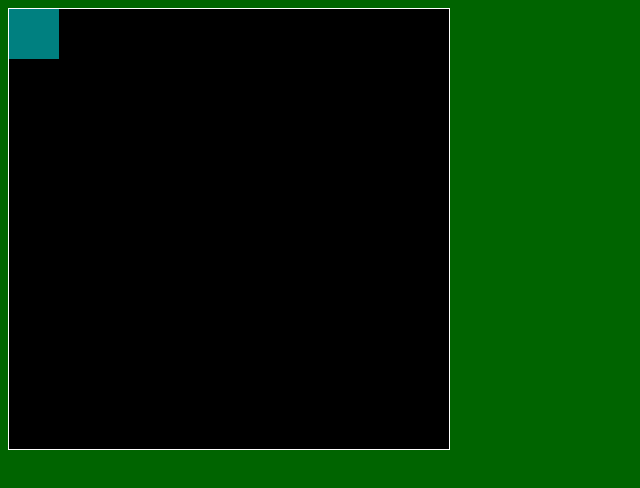
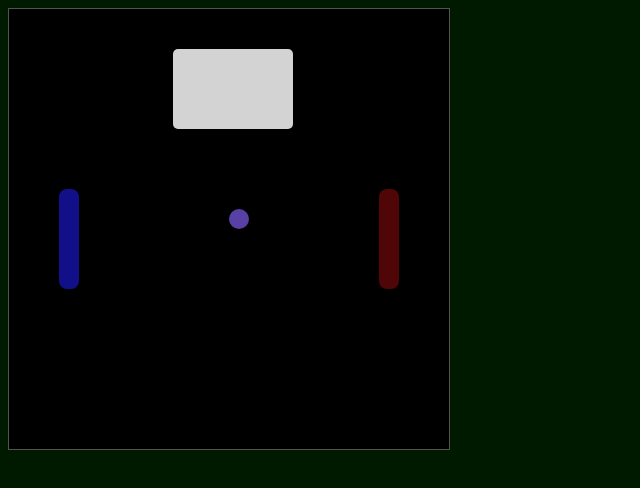
Before and after one commit to AngelCE18/AngelCE18.github.io, a plain HTML site: page asd-projects/pong/index.html in a window 1280 px wide. Shown: the whole page, without its empty margins (0-640 px from the left). Drawn offline with Linux system fonts and the light colour scheme.

Commit message:
saving pong

```diff
--- a/asd-projects/pong/index.css
+++ b/asd-projects/pong/index.css
@@ -1,21 +1,53 @@
 
 body {
-  background-color: darkgreen;
+  background-color: rgb(0, 26, 0);
 }
 
 #board {
   width: 440px;
   height: 440px;
-  border: 1px solid white;
+  border: 1px solid rgb(84, 82, 82);
   background-color: black;
   position: relative;
 }
 
-#gameItem {
-  background-color: teal;
-  width: 50px;
-  height: 50px;
+#leftPaddle {
+  background-color: rgb(18, 16, 136);
+  width: 20px;
+  height: 100px;
+  border-radius: 8px;
   position: absolute;
-/*   left: 100px; */  /* Uncomment if you want to set a "starting" position */
-/*   top: 100px;  */  /* Uncomment if you want to set a "starting" position */
+  left: 50px;   /* "starting" position */
+  top: 180px;    /* "starting" position */
 }
+
+#rightPaddle {
+  background-color: rgb(80, 6, 6);
+  width: 20px;
+  height: 100px;
+  border-radius: 8px;
+  position: absolute;
+  left: 370px;   /* "starting" position */
+  top: 180px;    /* "starting" position */
+}
+
+#ball {
+  background-color: rgb(88, 64, 164);
+  width: 20px;
+  height: 20px;
+  border-radius: 10px;
+  position: absolute;
+  left: 220px;   /* "starting" position */
+  top: 200px;    /* "starting" position */
+}
+
+#scoreBoard {
+  background-color: lightgrey;
+  border:  white;
+  width: 120px;
+  height: 80px;
+  border-radius: 5px;
+  position: absolute;
+  top: 40px;
+  left: 164px;
+}
--- a/asd-projects/pong/index.html
+++ b/asd-projects/pong/index.html
@@ -12,7 +12,10 @@
 
   <body>
     <div id='board'>
-      <div id='gameItem'></div>
+      <div id='leftPaddle'></div>
+      <div id='rightPaddle'></div>
+      <div id='ball'></div>
+      <div id='scoreBoard'></div>
     </div>
   </body>
 </html>
```
Also changed, not shown: asd-projects/walker/index.js (+43 -35 lines), asd-projects/pong/index.js (line endings or trailing spaces).
